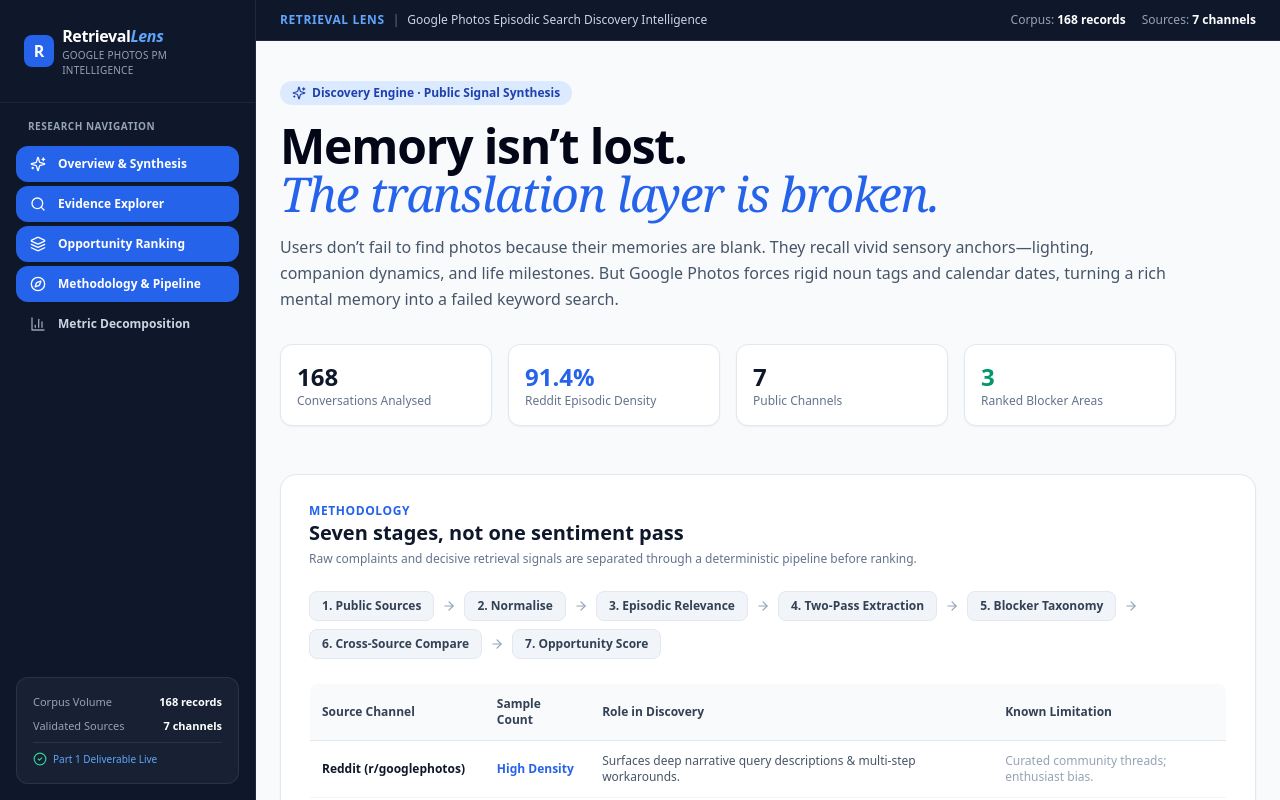
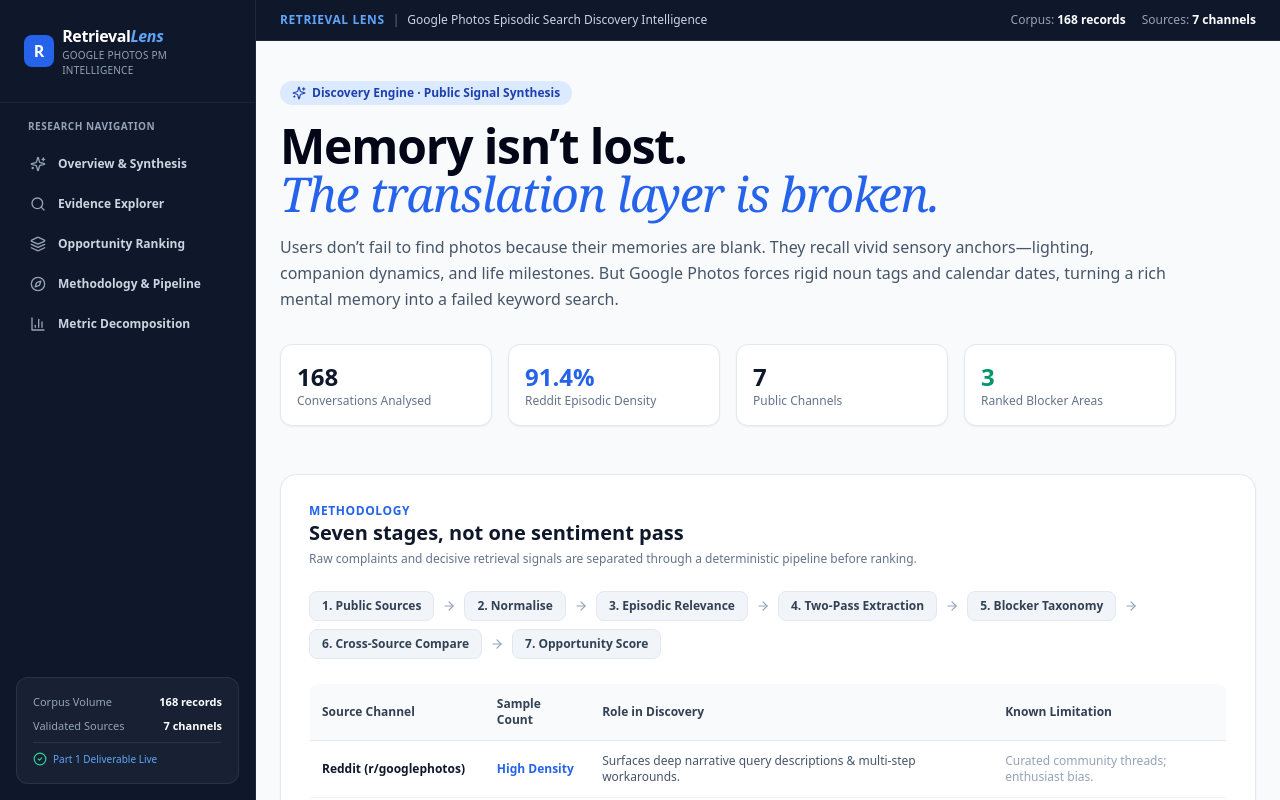
Before and after one commit to yukti1010/google-photos-discovery-engine, a Next.js app: page /dataset in a window 1280 px wide. Shown: the top 800 px of the page. Built offline with nearby package versions, Linux system fonts and the light colour scheme.

Commit message:
Update Sidebar.tsx

```diff
--- a/src/components/Sidebar.tsx
+++ b/src/components/Sidebar.tsx
@@ -45,7 +45,7 @@ export default function Sidebar() {
           </p>
           {navItems.map((item) => {
             const Icon = item.icon;
-            const isActive = pathname === item.href || (item.href.startsWith("/dataset") && pathname === "/dataset");
+            const isActive = pathname === item.href;
             return (
               <Link
                 key={item.name}
```
